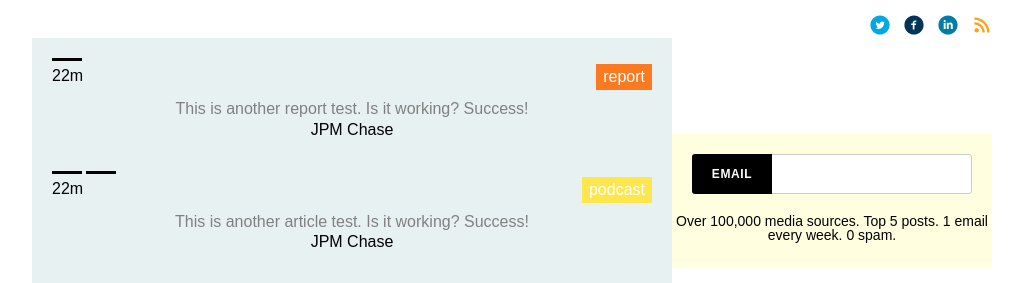
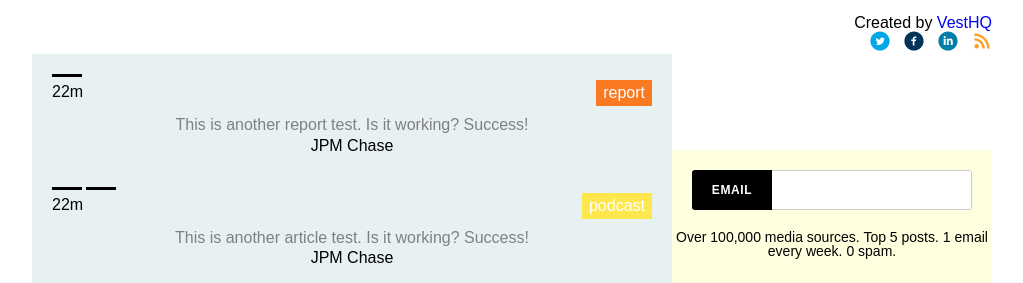
Before and after one commit to VestHQ/FinTechToGo, a Jekyll site: the page built from index.html, in a window 1280 px wide, cut to the strip 0-283 px from the top of the page. Shown: the whole strip, without its empty margins (128-1151 px from the left). Built offline with Jekyll 4.4.1, drawn with Linux system fonts in a browser that asks for light colours; some web fonts are replaced.

Commit message:
email form is working
added in mailchimp information

```diff
--- a/_config.yml
+++ b/_config.yml
@@ -15,5 +15,5 @@
 keywords: fintech, news, media
 email: tripathi@vesthq.com
 url: http://www.fintechtogo.com
-repository: https://github.com/fintechtogo
+repository: https://github.com/vesthq/fintechtogo
 google_analytics: UA-52446115-1
--- a/_includes/footer.html
+++ b/_includes/footer.html
@@ -1,4 +1,9 @@
+<!-- Footer -->
 <footer>
+  <h2>Created by <a href="www.vesthq.com">
+    <span>Vest</span><span>HQ</span>
+  </a></h2>
+
   <a href="http://www.twitter.com" target="_blank">
     <img src="/assets/img/twitter-with-circle.svg" alt="twitter share" />
   </a>
@@ -16,5 +21,4 @@
   </a>
 
   <!-- <link rel="alternate" type="application/rss+xml" title="FintechToGo RSS Feed" href="http://www.fintechtogo.com/feed" /> -->
-
 </footer>
--- a/_includes/newsletter.html
+++ b/_includes/newsletter.html
@@ -1,6 +1,8 @@
 <!-- Newsletter Signup-->
 <section class="newsletter">
-  <form action="#">
+  <form action="http://vesthq.us13.list-manage.com/subscribe/post" method="POST">
+    <input type="hidden" name="u" value="34b740baee453160dd8a01170">
+    <input type="hidden" name="id" value="1161009f36">
     <div class="row">
       <input type="text" name="fancy-text" id="fancy-text"/>
       <label for="fancy-text">Email</label>
```
Also changed, not shown: 1 other file.
